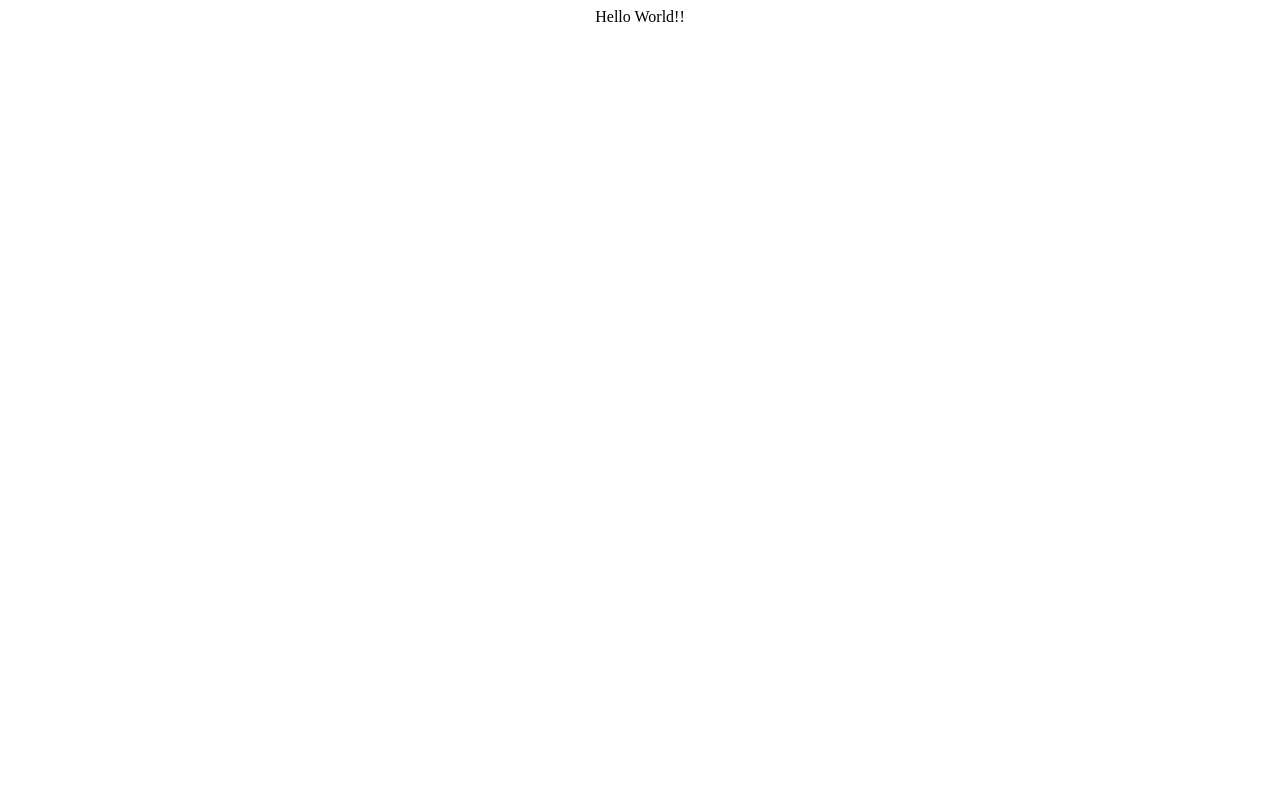
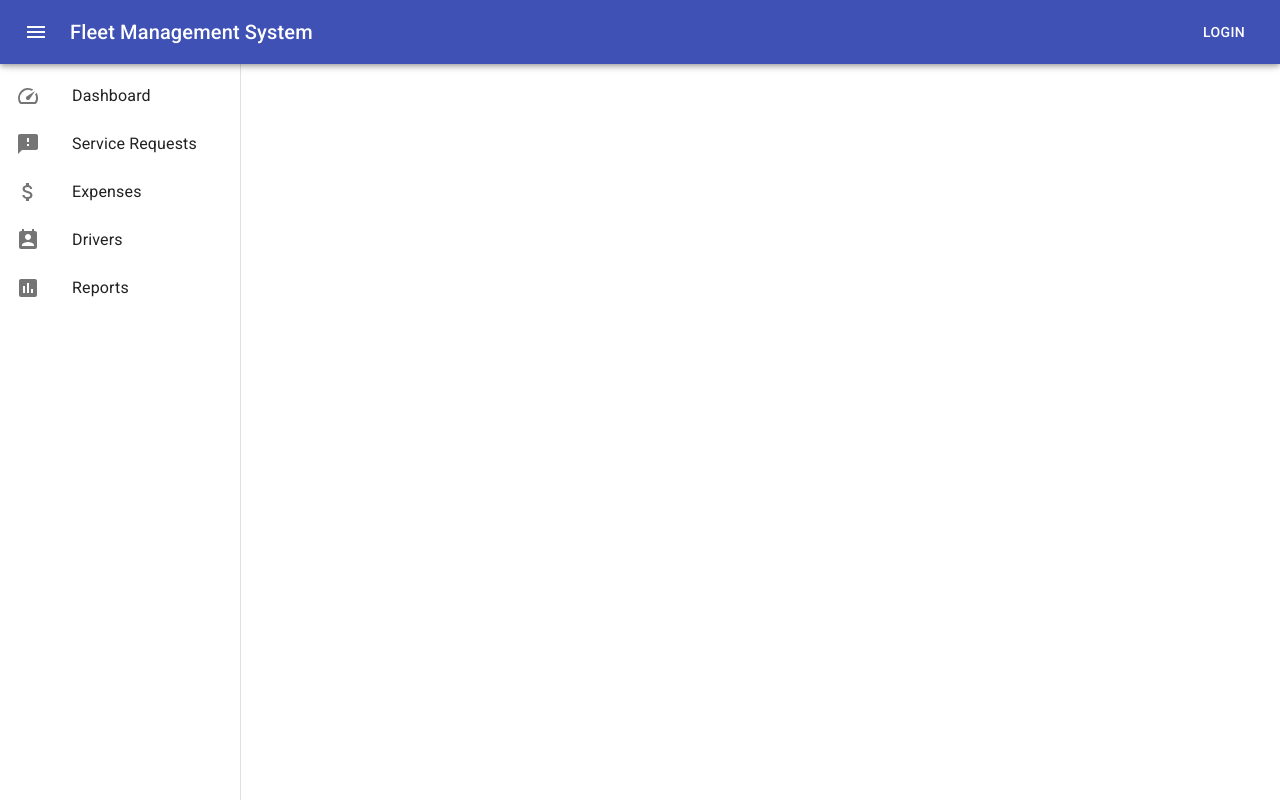
Before and after one commit to arshadfeeroz/police-fleet-management, a React (Create React App) app: page / in a window 1280 px wide. Built offline with nearby package versions, Linux system fonts and the light colour scheme.

Commit message:
added the app shell

```diff
--- a/package.json
+++ b/package.json
@@ -6,7 +6,9 @@
 		"react": "^16.13.1",
 		"react-dom": "^16.13.1",
 		"react-scripts": "3.4.1",
-    "typeface-roboto": "0.0.75"
+		"typeface-roboto": "0.0.75",
+		"@material-ui/core": "^4.9.10",
+		"@material-ui/icons": "^4.9.1"
 	},
 	"scripts": {
 		"start": "react-scripts start",
--- a/public/index.html
+++ b/public/index.html
@@ -11,7 +11,7 @@
 		/>
 		<title>Fleet Management</title>
 	</head>
-  <body>
+	<body style="margin: 0; height: 100%;">
 		<noscript>You need to enable JavaScript to run this app.</noscript>
 		<div id="root"></div>
 	</body>
--- a/src/App.css
+++ /dev/null
@@ -1,3 +0,0 @@
-.App {
-  text-align: center;
-}
--- a/src/App.js
+++ b/src/App.js
@@ -1,12 +1,93 @@
-import React from 'react';
-import './App.css';
+import React from "react";
+import Header from "./components/Header/Header";
+import Drawer from "@material-ui/core/Drawer";
+import List from "@material-ui/core/List";
+import ListItem from "@material-ui/core/ListItem";
+import ListItemIcon from "@material-ui/core/ListItemIcon";
+import ListItemText from "@material-ui/core/ListItemText";
 
-function App() {
-  return (
-    <div className="App">
-      Hello World!!
-    </div>
-  );
+import Speed from "@material-ui/icons/Speed";
+import Assessment from "@material-ui/icons/Assessment";
+import Feedback from "@material-ui/icons/Feedback";
+import PermContactCalendarIcon from "@material-ui/icons/PermContactCalendar";
+import AttachMoney from "@material-ui/icons/AttachMoney";
+
+import { withStyles } from "@material-ui/styles";
+
+const styles = (theme) => ({
+	appBar: {
+		zIndex: 1,
+	},
+	menuButton: {
+		marginRight: "10px",
+	},
+	title: {
+		flexGrow: 1,
+	},
+	drawerPaper: {
+		position: "relative",
+		whiteSpace: "nowrap",
+		zIndex: 0,
+	},
+	navList: {
+		marginTop: "4em",
+		width: "240px",
+	},
+});
+
+class App extends React.Component {
+	render() {
+		const { classes } = this.props;
+
+		return (
+			<div>
+				<Header />
+				<Drawer
+					variant="persistent"
+					anchor="left"
+					open={true}
+					className={classes.drawerPaper}
+				>
+					<List className={classes.navList}>
+						<ListItem button>
+							<ListItemIcon>
+								<Speed />
+							</ListItemIcon>
+							<ListItemText primary="Dashboard" />
+						</ListItem>
+
+						<ListItem button>
+							<ListItemIcon>
+								<Feedback />
+							</ListItemIcon>
+							<ListItemText primary="Service Requests" />
+						</ListItem>
+
+						<ListItem button>
+							<ListItemIcon>
+								<AttachMoney />
+							</ListItemIcon>
+							<ListItemText primary="Expenses" />
+						</ListItem>
+
+						<ListItem button>
+							<ListItemIcon>
+								<PermContactCalendarIcon />
+							</ListItemIcon>
+							<ListItemText primary="Drivers" />
+						</ListItem>
+
+						<ListItem button>
+							<ListItemIcon>
+								<Assessment />
+							</ListItemIcon>
+							<ListItemText primary="Reports" />
+						</ListItem>
+					</List>
+				</Drawer>
+			</div>
+		);
+	}
 }
 
-export default App;
+export default withStyles(styles)(App);
--- /dev/null
+++ b/src/components/Header/Header.js
@@ -0,0 +1,47 @@
+import React from "react";
+import AppBar from "@material-ui/core/AppBar";
+import Toolbar from "@material-ui/core/Toolbar";
+import Typography from "@material-ui/core/Typography";
+import Button from "@material-ui/core/Button";
+import IconButton from "@material-ui/core/IconButton";
+import MenuIcon from "@material-ui/icons/Menu";
+import { withStyles } from "@material-ui/styles";
+
+const styles = (theme) => ({
+	appBar: {
+		zIndex: 1,
+	},
+	menuButton: {
+		marginRight: "10px",
+	},
+	title: {
+		flexGrow: 1,
+	},
+});
+
+class Header extends React.Component {
+	render() {
+		const { classes } = this.props;
+
+		return (
+			<AppBar position="absolute" className={classes.appBar}>
+				<Toolbar>
+					<IconButton
+						edge="start"
+						className={classes.menuButton}
+						color="inherit"
+						aria-label="menu"
+					>
+						<MenuIcon />
+					</IconButton>
+					<Typography variant="h6" className={classes.title}>
+						Fleet Management System
+					</Typography>
+					<Button color="inherit">Login</Button>
+				</Toolbar>
+			</AppBar>
+		);
+	}
+}
+
+export default withStyles(styles)(Header);
```
Also changed, not shown: src/components/Navigation/NavItem.js (added, +15 -0 lines), src/components/Navigation/Navigation.js (added, +15 -0 lines), src/components/Navigation/PrimaryNav.js (added, +15 -0 lines). Lines whose indentation alone changed are shown as unchanged.
